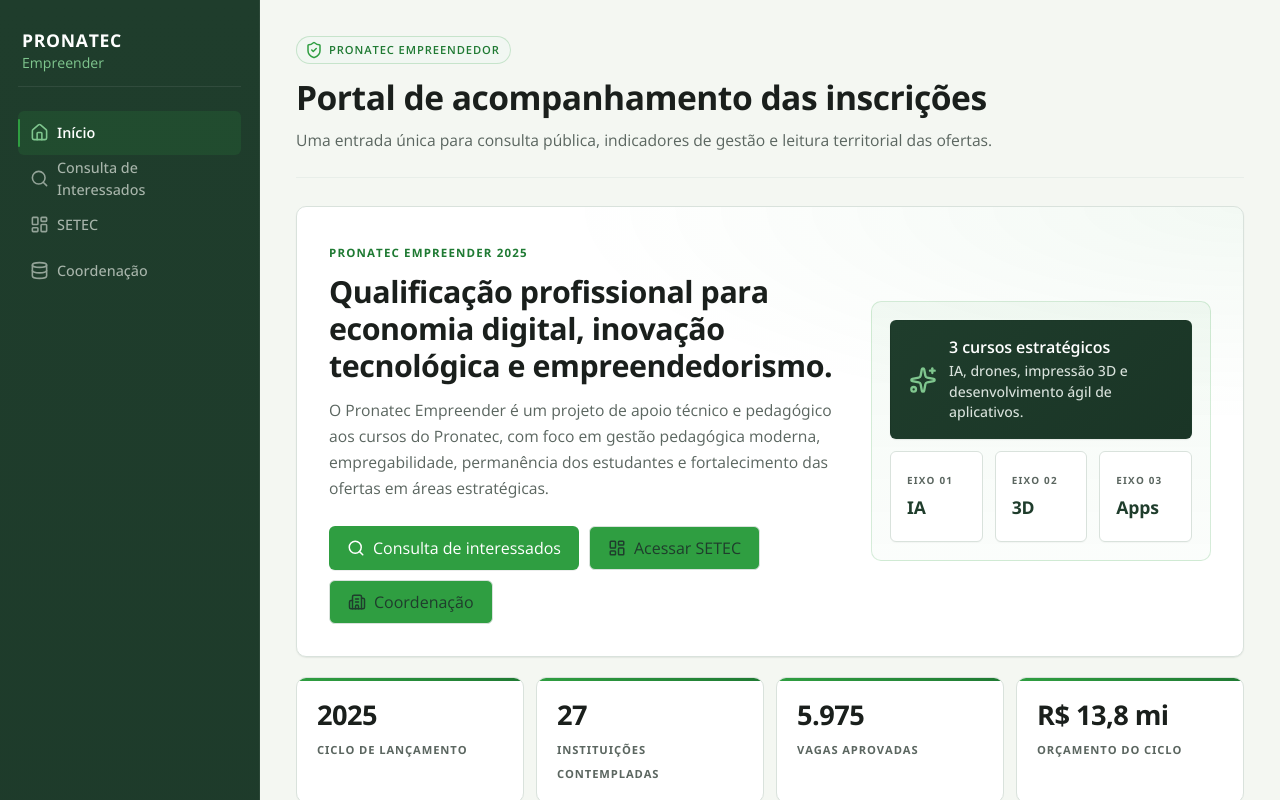
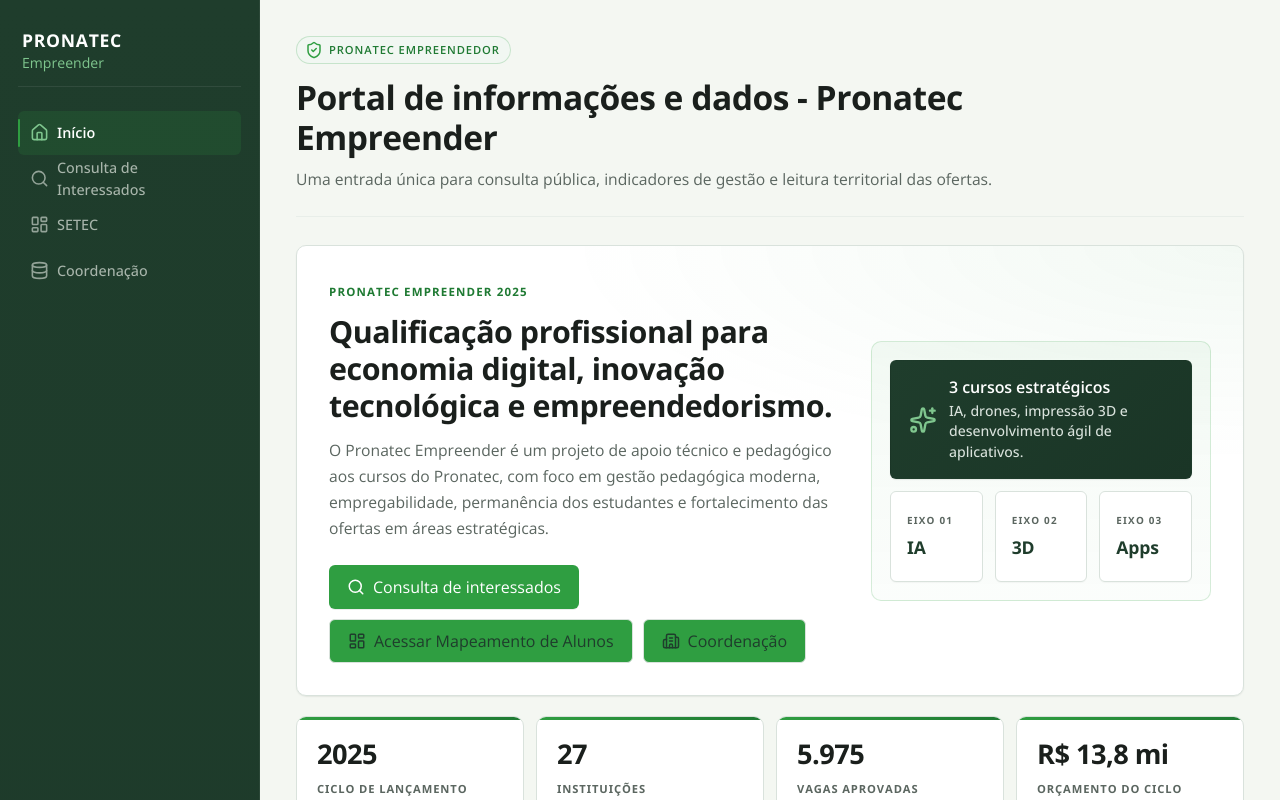
Before and after one commit to joaorbrto/pronatecempreender, a React (Vite) app in the folder frontend/: page / in a window 1280 px wide. Shown: the top 800 px of the page. Built offline with nearby package versions, Linux system fonts and the light colour scheme; no server answers.

Commit message:
fix: ajusta textos finais da apresentacao

```diff
--- a/frontend/src/data/pageCopy.js
+++ b/frontend/src/data/pageCopy.js
@@ -1,7 +1,7 @@
 export const PAGE_COPY = {
   home: {
     eyebrow: 'Pronatec Empreendedor',
-    title: 'Portal de acompanhamento das inscrições',
+    title: 'Portal de informações e dados - Pronatec Empreender',
     description:
       'Uma entrada única para consulta pública, indicadores de gestão e leitura territorial das ofertas.',
   },
--- a/frontend/src/features/home/HomePage.jsx
+++ b/frontend/src/features/home/HomePage.jsx
@@ -47,7 +47,7 @@
 
             <button className="secondary-action" type="button" onClick={() => onNavigate('dashboard')}>
               <LayoutDashboard size={18} aria-hidden="true" />
-              Acessar SETEC
+              Acessar Mapeamento de Alunos
             </button>
 
             <button className="secondary-action" type="button" onClick={() => onNavigate('secondaryDashboard')}>
```
